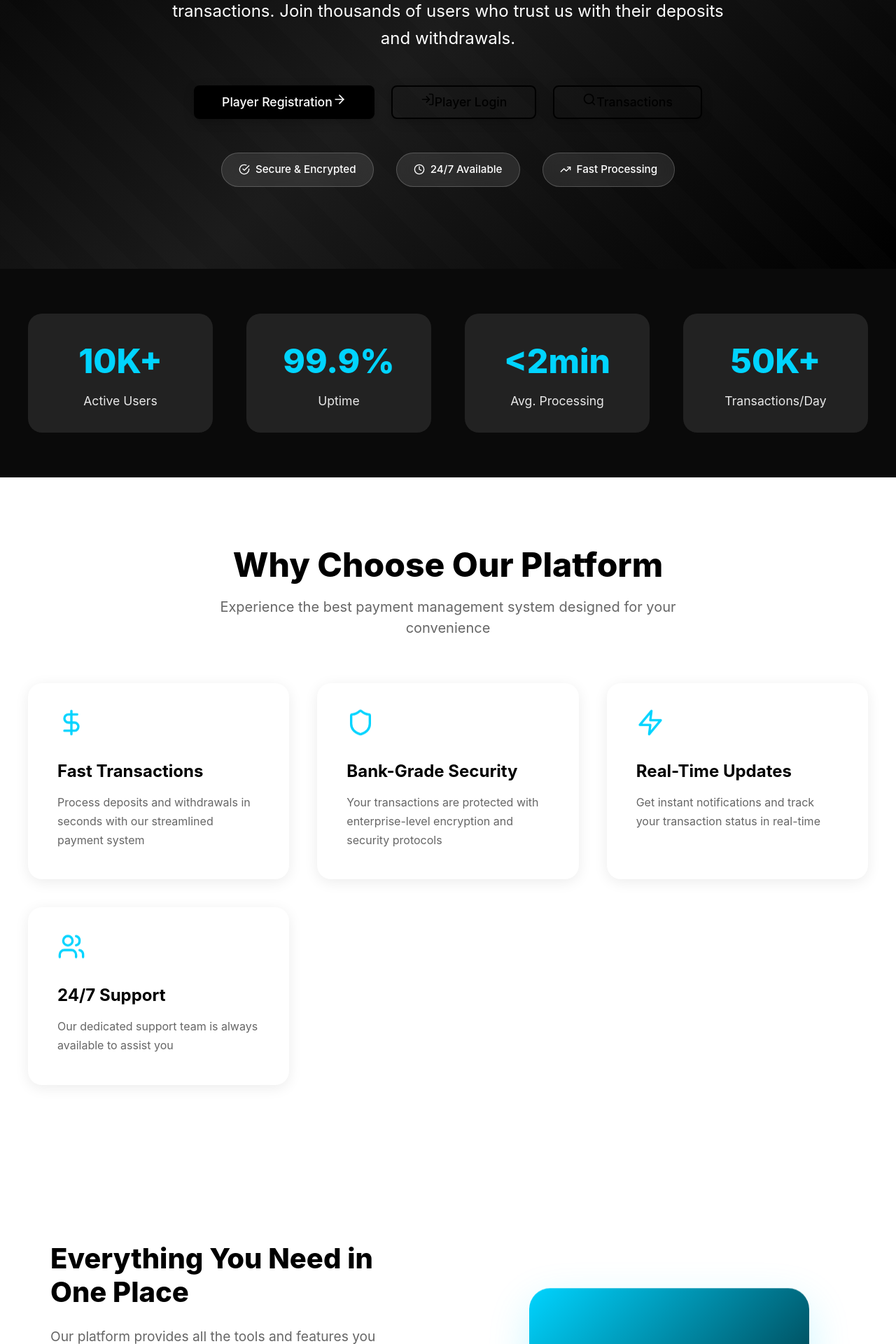
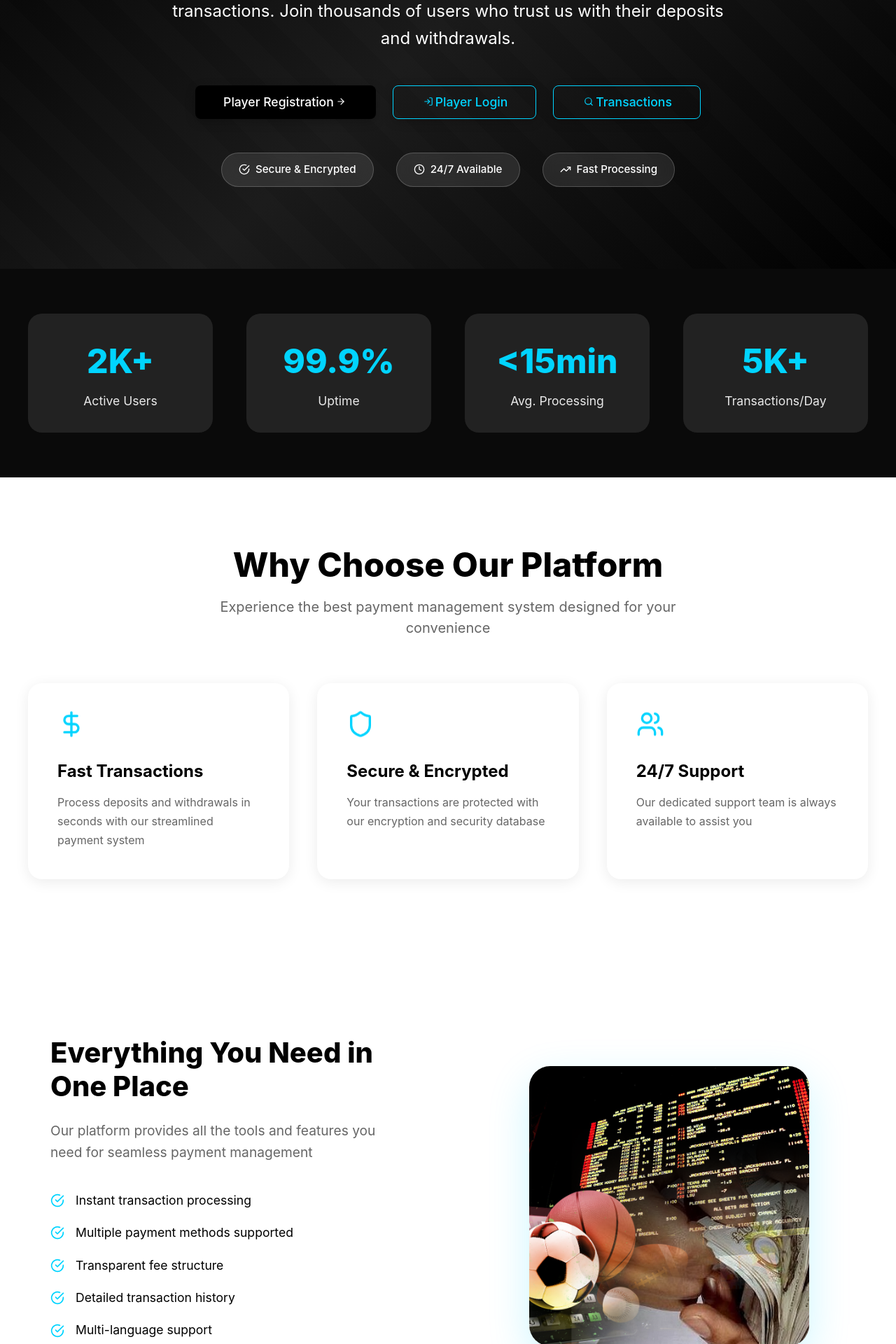
Before and after one commit to bereketsewnet/betting_transaction_ui, a React (Vite) app: page / in a window 1280 px wide. Shown: the part 400-2320 px from the top of the page at 70% size. Built offline with nearby package versions, Linux system fonts and the light colour scheme.

Commit message:
front-end done let's fix the build error only

```diff
--- a/src/components/PlayerLogin/PlayerLogin.tsx
+++ b/src/components/PlayerLogin/PlayerLogin.tsx
@@ -151,7 +151,7 @@ export const PlayerLogin: React.FC<PlayerLoginProps> = ({ onClose }) => {
           />
 
           <Button type="submit" fullWidth isLoading={isLoading} className={styles.submitButton}>
-            <LogIn size={20} />
+            <LogIn size={20} style={{ paddingTop: '6px' }}/>
             Login
           </Button>
         </form>
--- a/src/pages/Landing/Landing.module.css
+++ b/src/pages/Landing/Landing.module.css
@@ -150,6 +150,11 @@
   transform: translateY(-3px);
   box-shadow: 0 6px 20px rgba(0,0,0,0.3);
   background: white;
+}
+
+.secondaryButton {
+  border: 1px solid #00d4ff;
+  color: #00d4ff;
 }
 
 .trustBadges {
@@ -360,6 +365,10 @@
   max-width: 400px;
   aspect-ratio: 1;
   background: linear-gradient(135deg, #00d4ff 0%, #000000 100%);
+  background-image: url('../../assets/bettingimage.png');
+  background-size: cover;
+  background-position: center;
+  background-repeat: no-repeat;
   border-radius: 30px;
   display: flex;
   align-items: center;
--- a/src/pages/Landing/Landing.tsx
+++ b/src/pages/Landing/Landing.tsx
@@ -54,13 +54,8 @@ export const Landing: React.FC = () => {
     },
     {
       icon: <Shield size={40} />,
-      title: 'Bank-Grade Security',
-      description: 'Your transactions are protected with enterprise-level encryption and security protocols',
-    },
-    {
-      icon: <Zap size={40} />,
-      title: 'Real-Time Updates',
-      description: 'Get instant notifications and track your transaction status in real-time',
+      title: 'Secure & Encrypted',
+      description: 'Your transactions are protected with our encryption and security database',
     },
     {
       icon: <Users size={40} />,
@@ -70,10 +65,10 @@ export const Landing: React.FC = () => {
   ];
 
   const stats = [
-    { value: '10K+', label: 'Active Users' },
+    { value: '2K+', label: 'Active Users' },
     { value: '99.9%', label: 'Uptime' },
-    { value: '<2min', label: 'Avg. Processing' },
-    { value: '50K+', label: 'Transactions/Day' },
+    { value: '<15min', label: 'Avg. Processing' },
+    { value: '5K+', label: 'Transactions/Day' },
   ];
 
   const benefits = [
@@ -81,7 +76,6 @@ export const Landing: React.FC = () => {
     'Multiple payment methods supported',
     'Transparent fee structure',
     'Detailed transaction history',
-    'Automated notifications',
     'Multi-language support',
   ];
 
@@ -109,7 +103,7 @@ export const Landing: React.FC = () => {
                 onClick={() => navigate('/player/register')}
               >
                 Player Registration
-                <ArrowRight size={20} />
+                <ArrowRight size={20} style={{ paddingTop: '6px' }} />
               </Button>
               <Button
                 variant="outline"
@@ -117,7 +111,7 @@ export const Landing: React.FC = () => {
                 className={styles.secondaryButton}
                 onClick={() => setShowPlayerLogin(true)}
               >
-                <LogIn size={20} />
+                <LogIn size={20} style={{ paddingTop: '6px' }} />
                 Player Login
               </Button>
               <Button
@@ -126,7 +120,7 @@ export const Landing: React.FC = () => {
                 className={styles.secondaryButton}
                 onClick={() => navigate('/player/new-transaction')}
               >
-                <Search size={20} />
+                <Search size={20} style={{ paddingTop: '6px' }} />
                 Transactions
               </Button>
             </div>
@@ -205,12 +199,11 @@ export const Landing: React.FC = () => {
               className={styles.benefitsButton}
             >
               Get Started Now
-              <ArrowRight size={20} />
+              <ArrowRight size={20} style={{ paddingTop: '6px' }}/>
             </Button>
           </div>
           <div className={`${styles.benefitsImage} ${styles.fadeInUp}`}>
             <div className={styles.imagePlaceholder}>
-              <DollarSign size={120} />
             </div>
           </div>
         </div>
@@ -296,15 +289,15 @@ export const Landing: React.FC = () => {
               className={styles.ctaPrimaryButton}
             >
               Create Account
-              <ArrowRight size={20} />
+              <ArrowRight size={20} style={{ paddingTop: '6px' }} />
             </Button>
             <Button
-              variant="outline"
               size="lg"
               onClick={() => navigate('/login')}
-              className={styles.ctaSecondaryButton}
+              className={styles.ctaPrimaryButton}
             >
               Staff Login
+              <ArrowRight size={20} style={{ paddingTop: '6px' }} />
             </Button>
           </div>
         </div>
```
Also changed, not shown: src/assets/bettingimage.png (added).
